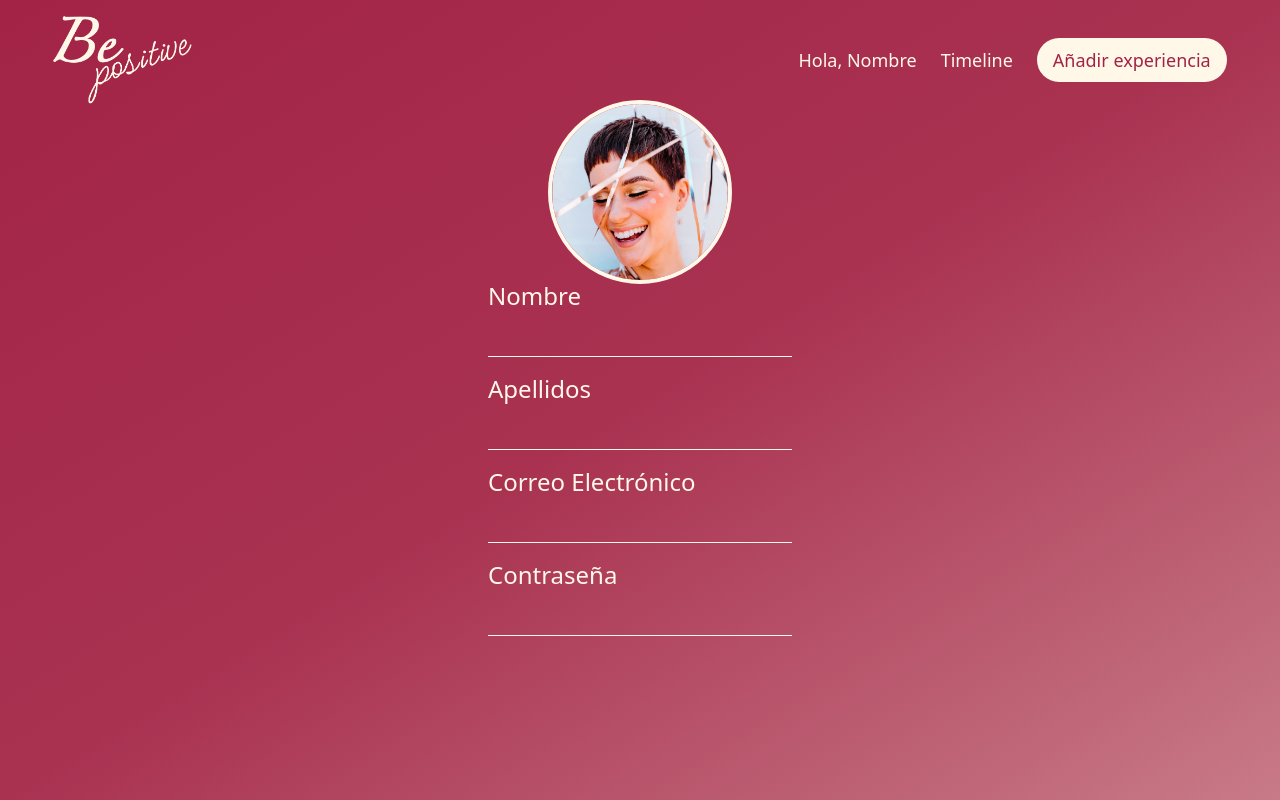
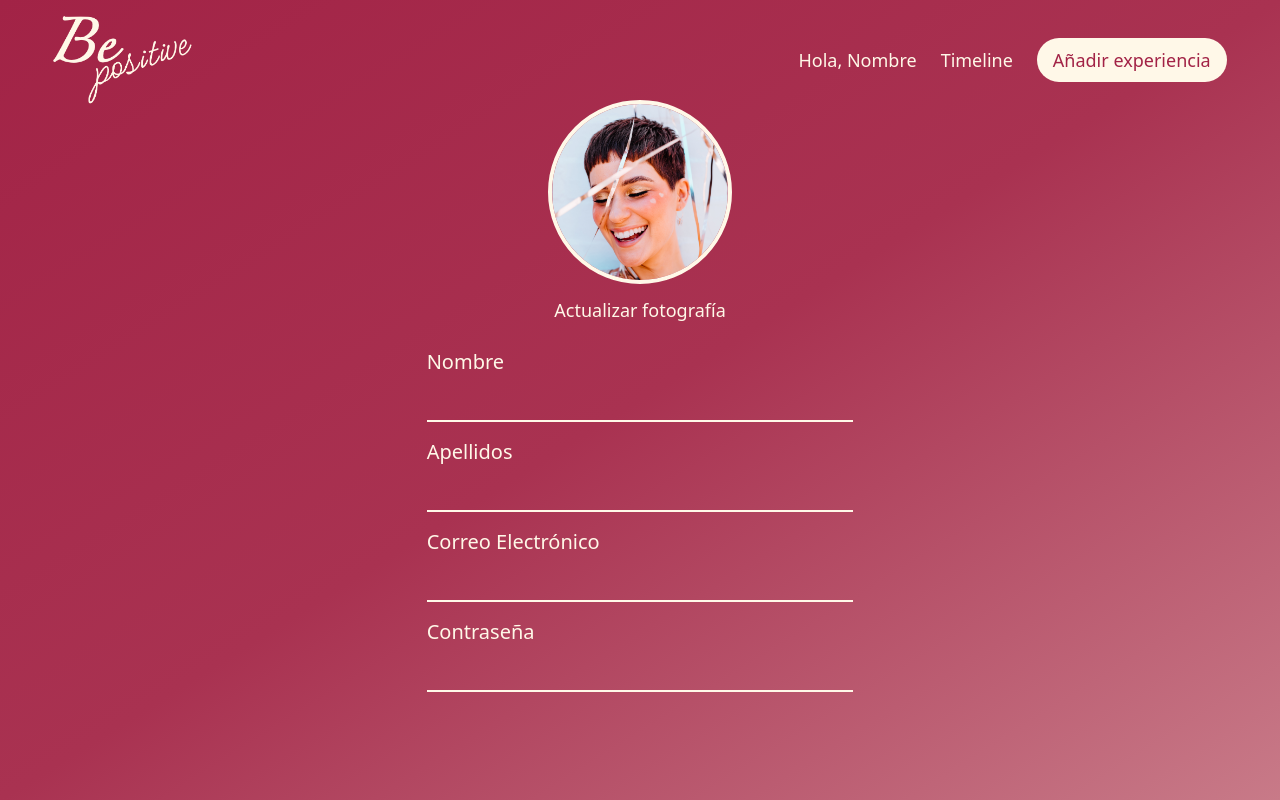
Before and after one commit to maroch0/PFC-BePositive, a Vue app: page /user in a window 1280 px wide. Built offline with nearby package versions, Linux system fonts and the light colour scheme.

Commit message:
componetized update image section

```diff
--- /dev/null
+++ b/src/components/UpdateImage.vue
@@ -0,0 +1,31 @@
+<template>
+    <div
+        class="flex flex-col justify-center items-center space-y-4"
+    >
+        <div
+            class="flex justify-center items-center w-44 h-44 overflow-hidden rounded-fifty outline outline-4 outline-cosmicLatte"
+        >
+            <img
+            src="src/assets/profile-img.png"
+            class="object-center"
+            >
+        </div>
+
+        <label for="image"
+            class="w-full text-center text-lg text-cosmicLatte cursor-pointer"
+        >
+            Actualizar fotograf&iacute;a
+        </label>
+        <input id="image" type="file" accept="image/*" class="hidden">
+    </div>
+</template>
+
+<script>
+export default {
+    name: 'UpdateImage',
+}
+</script>
+
+<style>
+
+</style>
--- a/src/views/UserProfile.vue
+++ b/src/views/UserProfile.vue
@@ -1,24 +1,17 @@
 <template>
   <Header />
   <main
-    class="flex flex-col justify-center items-center"
+    class="flex flex-col justify-center items-center space-y-6"
   >
     <aside>
-      <div
-        class="flex justify-center items-center w-44 h-44 overflow-hidden rounded-fifty outline outline-4 outline-cosmicLatte"
-      >
-        <img
-          src="src/assets/profile-img.png"
-          class="object-center"
-        >
-      </div>
+      <UpdateImage />
     </aside>
     <form
-      class="text-cosmicLatte flex flex-col justify-center gap-4"
+      class="w-2/6 text-cosmicLatte flex flex-col justify-center space-y-4"
     >
       <label
           for="name"
-          class="text-2xl"
+          class="text-xl"
         >
           Nombre
         </label>
@@ -26,12 +19,12 @@
           type="text"
           id="name"
           required
-          class="w-full text-xl px-1 bg-transparent border-b border-cosmicLatte outline-none"
+          class="w-full text-xl px-1 bg-transparent border-b-2 border-cosmicLatte outline-none"
         />
 
         <label
           for="lastname"
-          class="text-2xl"
+          class="text-xl"
         >
           Apellidos
         </label>
@@ -39,12 +32,12 @@
           type="text"
           id="lastname"
           required
-          class="w-full text-xl px-1 bg-transparent border-b border-cosmicLatte outline-none"
+          class="w-full text-xl px-1 bg-transparent border-b-2 border-cosmicLatte outline-none"
         />
 
         <label
           for="email"
-          class="text-2xl"
+          class="text-xl"
         >
           Correo Electr&oacute;nico
         </label>
@@ -52,12 +45,12 @@
           type="email"
           id="email"
           required
-          class="w-full text-xl px-1 bg-transparent border-b border-cosmicLatte outline-none"
+          class="w-full text-xl px-1 bg-transparent border-b-2 border-cosmicLatte outline-none"
         />
 
          <label
           for="pass"
-          class="text-2xl"
+          class="text-xl"
         >
           Contrase&ntilde;a
         </label>
@@ -65,7 +58,7 @@
           type="password"
           id="pass"
           required
-          class="w-full text-xl px-1 bg-transparent border-b border-cosmicLatte outline-none"
+          class="w-full text-xl px-1 bg-transparent border-b-2 border-cosmicLatte outline-none"
         />
     </form>
   </main>
@@ -73,10 +66,12 @@
 
 <script>
   import Header from '../components/Header.vue'
+  import UpdateImage from '../components/UpdateImage.vue'
 export default {
   name: 'UserProfile',
   components: {
     Header,
+    UpdateImage,
   }
 }
 </script>
```
Also changed, not shown: src/components/UpdateProfileForm.vue (added).
